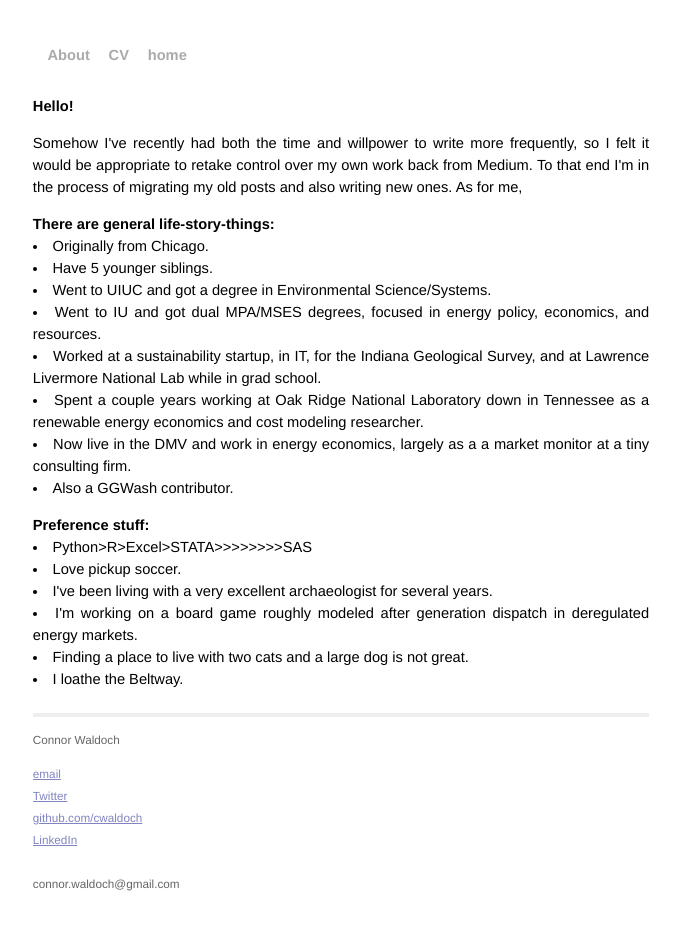
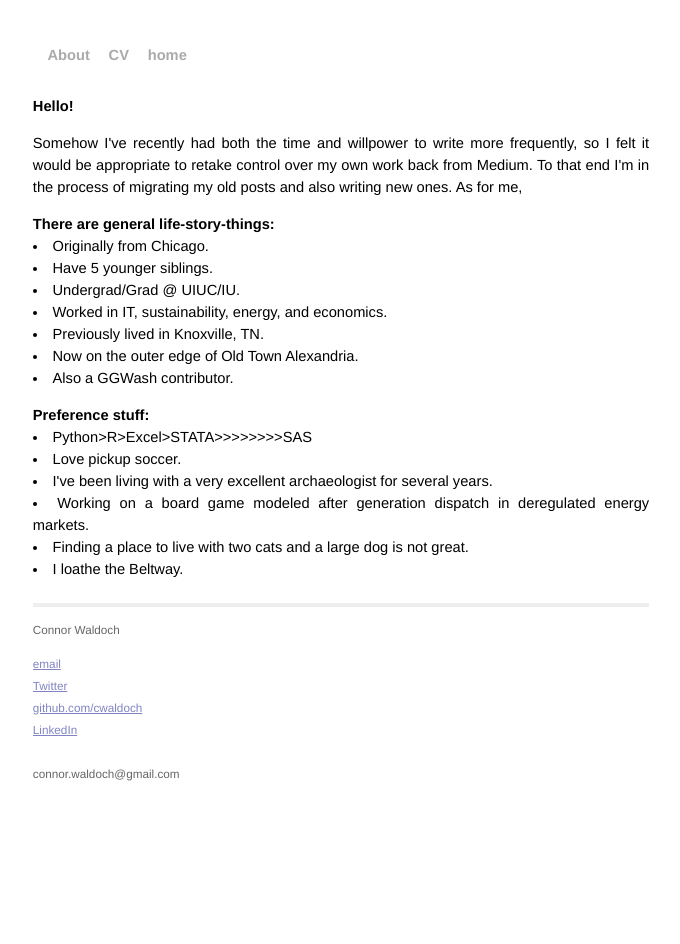
Before and after one commit to cwaldoch/cwaldoch.github.io, a Jekyll site: the page built from about/index.html, in a window 1280 px wide. Shown: the whole page, without its empty margins (299-979 px from the left). Built offline with Jekyll 4.4.1, drawn with Linux system fonts in a browser that asks for light colours.

Commit message:
Update index.html

```diff
--- a/about/index.html
+++ b/about/index.html
@@ -11,11 +11,10 @@ title: Connor Waldoch, Itinerant Blogger
 	<h2> There are general life-story-things:</h2>
 		<li> Originally from Chicago.</li>
 		<li> Have 5 younger siblings.</li>
-		<li> Went to UIUC and got a degree in Environmental Science/Systems.</li>
-		<li> Went to IU and got dual MPA/MSES degrees, focused in energy policy, economics, and resources.</li>
-		<li> Worked at a sustainability startup, in IT, for the Indiana Geological Survey, and at Lawrence Livermore National Lab while in grad school.</li>
-		<li> Spent a couple years working at Oak Ridge National Laboratory down in Tennessee as a renewable energy economics and cost modeling researcher.</li>
-		<li> Now live in the DMV and work in energy economics, largely as a a market monitor at a tiny consulting firm.</li>
+		<li> Undergrad/Grad @ UIUC/IU.</li>
+		<li> Worked in IT, sustainability, energy, and economics.</li>
+		<li> Previously lived in Knoxville, TN.</li>
+		<li> Now on the outer edge of Old Town Alexandria.</li>
 		<li> Also a GGWash contributor.</li>
 	</p>
 <p>
@@ -23,7 +22,7 @@ title: Connor Waldoch, Itinerant Blogger
 		<li>Python>R>Excel>STATA>>>>>>>>SAS</li>
 		<li>Love pickup soccer.</li>
 		<li>I've been living with a very excellent archaeologist for several years.</li>
-		<li>I'm working on a board game roughly modeled after generation dispatch in deregulated energy markets.</li>
+		<li>Working on a board game modeled after generation dispatch in deregulated energy markets.</li>
 		<li>Finding a place to live with two cats and a large dog is not great.</li>
 		<li>I loathe the Beltway.</li>
 		</p>
```
